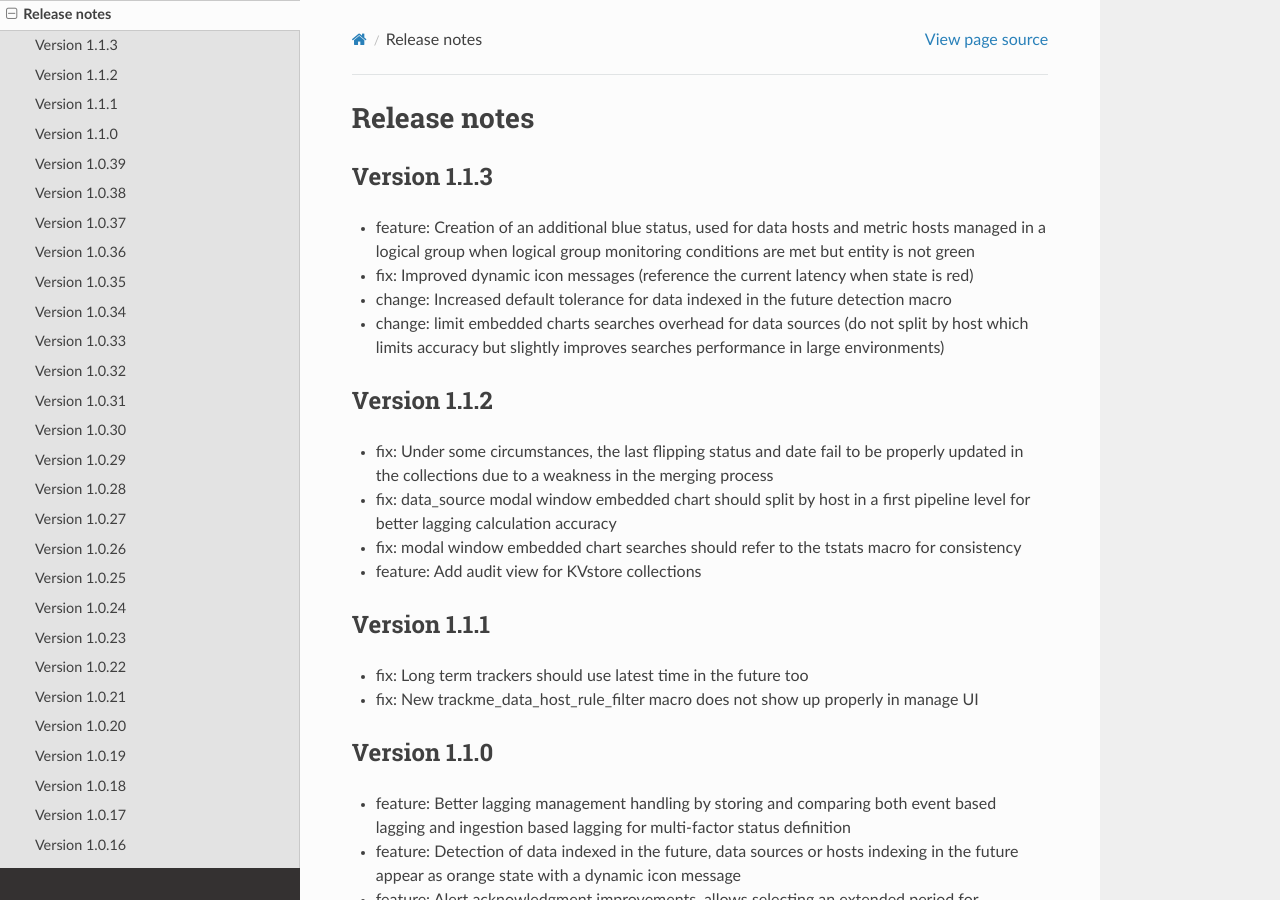
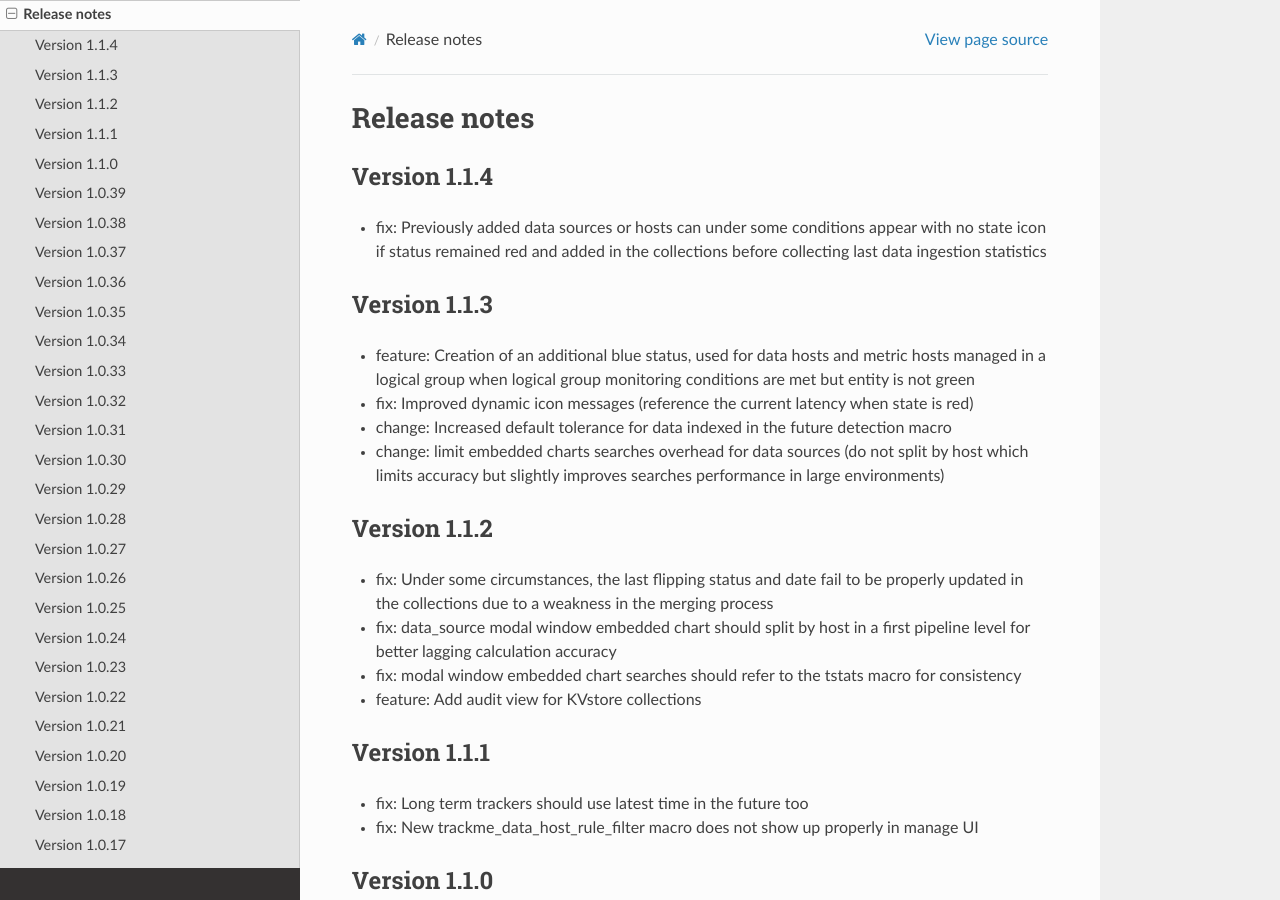
Before and after one commit to guilhemmarchand/trackme, a Sphinx documentation site: the page built from docs/releasenotes.rst, in a window 1280 px wide and 900 px high. Built offline with Sphinx 7.4.7 and the Read the Docs theme 2.0.0, drawn with Linux system fonts in a browser that asks for light colours.

Commit message:
Version 1.1.4
- fix: Previously added data sources or hosts can under some conditions appear with no state icon if status remained red and added in the collections before collecting last data ingestion statistics

```diff
--- a/docs/releasenotes.rst
+++ b/docs/releasenotes.rst
@@ -1,5 +1,10 @@
 Release notes
 #############
+
+Version 1.1.4
+=============
+
+- fix: Previously added data sources or hosts can under some conditions appear with no state icon if status remained red and added in the collections before collecting last data ingestion statistics
 
 Version 1.1.3
 =============
```
Also changed, not shown: 4 other files.
